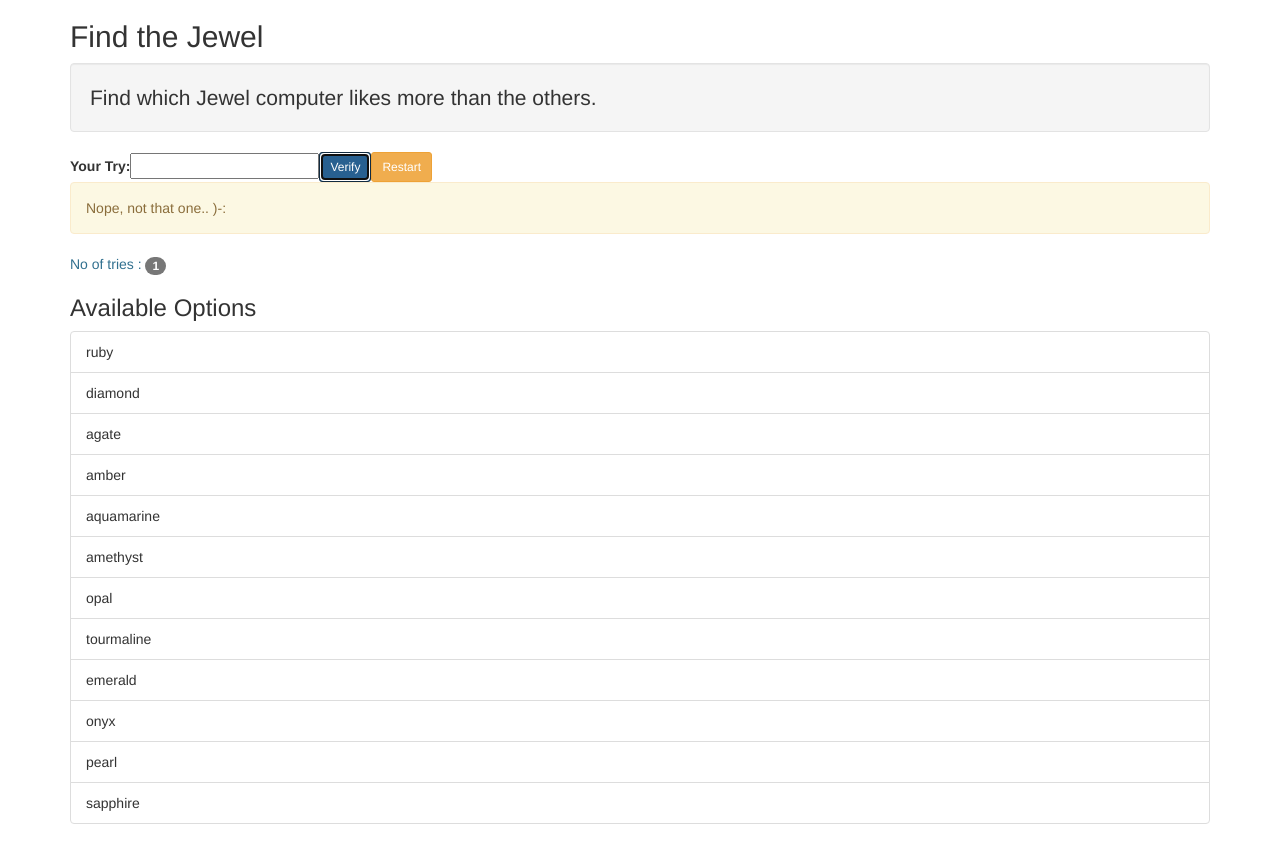
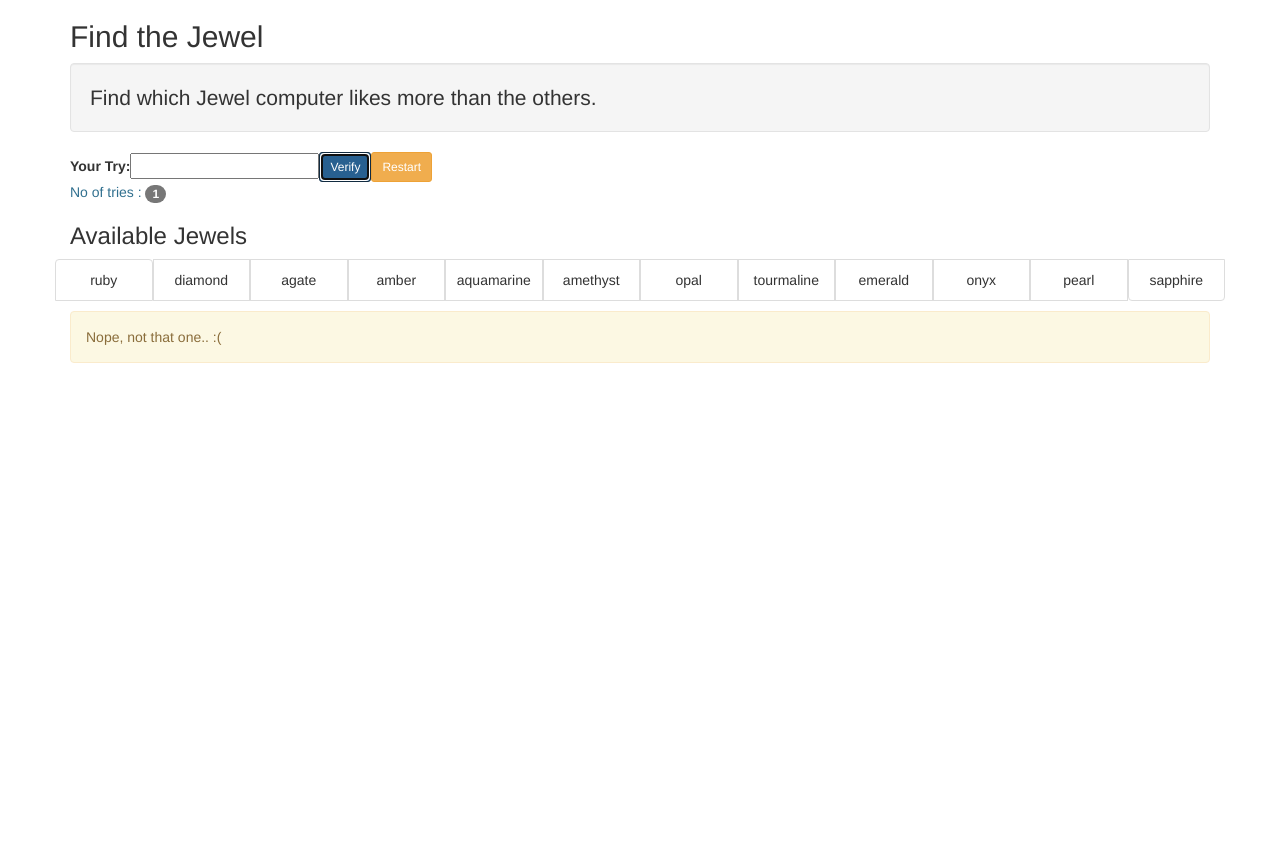
Before and after one commit to hagnat/angular-trainning, an Angular app in the folder ftj/: page / in a window 1280 px wide. Both pictures are taken after a click on the button "Verify". After the commit the page ends 800 px from the top, so only its background shows below. Built offline with nearby package versions, Linux system fonts and the light colour scheme.

Commit message:
select jewel from lits

```diff
--- a/ftj/src/app/app.component.css
+++ b/ftj/src/app/app.component.css
@@ -0,0 +1,6 @@
+.jewel {
+    cursor: pointer;
+}
+.jewel:hover {
+    background-color: #EEE;
+}
--- a/ftj/src/app/app.component.html
+++ b/ftj/src/app/app.component.html
@@ -5,24 +5,22 @@
   <input type="string" [value]="findJewel" (input)="findJewel = $event.target.value" />
   <button (click)="verifyTheTry()" class="btn btn-primary btn-sm">Verify</button>
   <button (click)="initGame()" class="btn btn-warning btn-sm">Restart</button>
-  <div>
-<!--
-The asterisk * in front of 'structural directive' ngIf is a simplified syntax.
-Angular expands into an HTML5 <template> tag.
--->
-    <p *ngIf="hinting===false" class="alert alert-warning">Nope, not that one.. )-:</p>
-    <p *ngIf="hinting===true" class="alert alert-success">Yes! That's it.</p>
-  </div>
+
   <p class="text-info">No of tries :
     <span class="badge">{{howManyTries}}</span>
   </p>
 
   <div>
-    <h3>Available Options</h3>
-    <ul class='list-group'>
-      <li *ngFor="let jewel of jewels" class="list-group-item">
+    <h3>Available Jewels</h3>
+    <ul class='list-inline row'>
+      <li *ngFor="let jewel of jewels" class="jewel list-group-item col-md-1 text-center" (click)="tryJewel(jewel)">
         {{ jewel }}
       </li>
     </ul>
   </div>
+
+  <div>
+    <p *ngIf="hinting===false" class="alert alert-warning">Nope, not that one.. :(</p>
+    <p *ngIf="hinting===true" class="alert alert-success">Yes! That's it.</p>
+  </div>
 </div>
--- a/ftj/src/app/app.component.ts
+++ b/ftj/src/app/app.component.ts
@@ -3,7 +3,8 @@ import { Component }from '@angular/core';
 
 @Component({
   selector: 'my-app',
-  templateUrl: './app.component.html'
+  templateUrl: './app.component.html',
+  styleUrls: ['./app.component.css']
 })
 
 export class AppComponent {
@@ -16,6 +17,7 @@ export class AppComponent {
   constructor() {
     this.initGame();
   }
+
   initGame() {
     this.jewels = [
       'ruby',
@@ -43,8 +45,13 @@ export class AppComponent {
     this.findJewel = null;
     this.hinting = null;
   }
-  verifyTheTry() {
-    this.hinting = (this.origJewel === this.findJewel);
+
+  tryJewel(jewel) {
+    this.hinting = (this.origJewel === jewel);
     this.howManyTries = this.howManyTries + 1;
   }
+
+  verifyTheTry() {
+    this.tryJewel(this.findJewel)
+  }
 }
```
